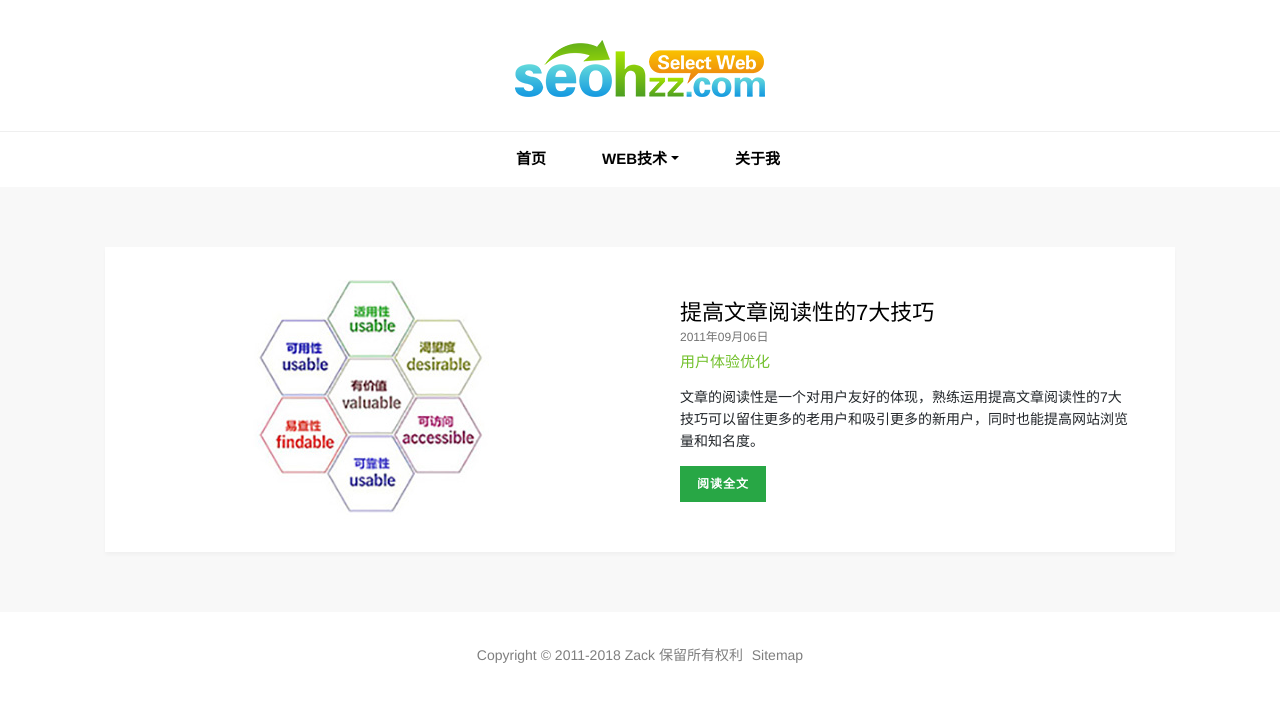
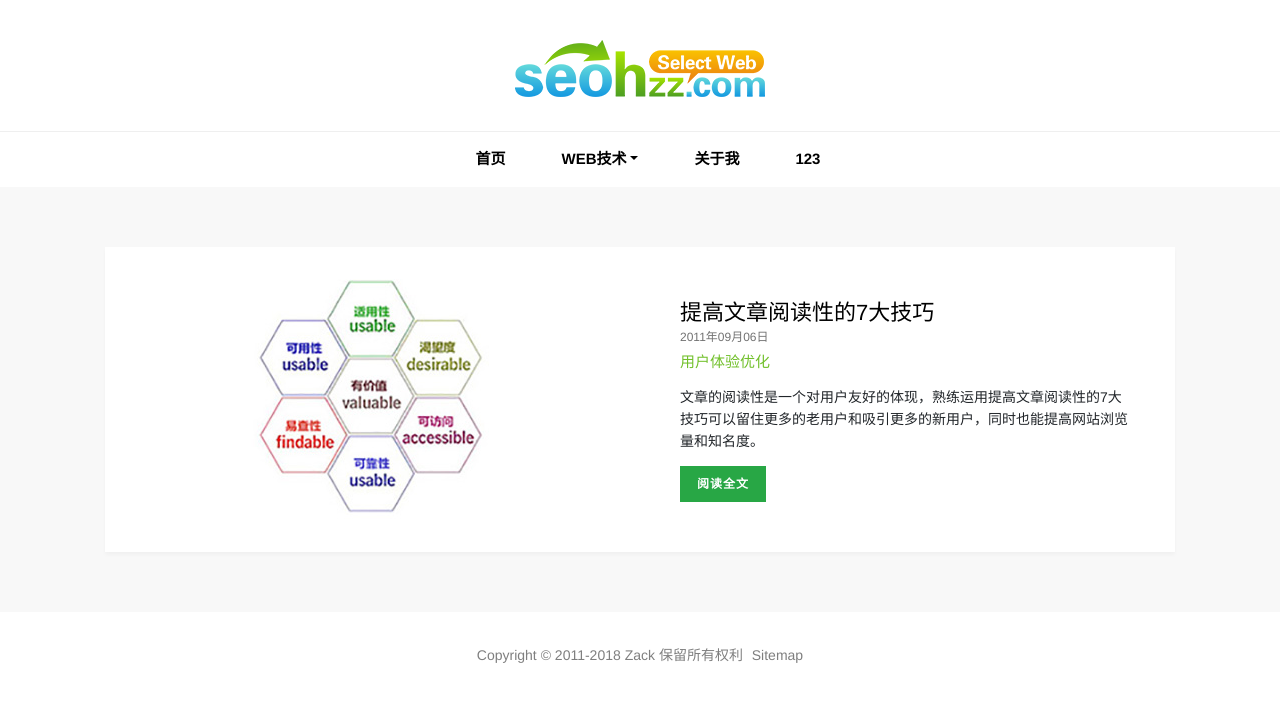
Before and after one commit to HOKOITING/HOKOITING.github.io, a Jekyll site: the page built from index.html, in a window 1280 px wide. Shown: the top 702 px of the page. Built offline with Jekyll 4.4.1, drawn with Linux system fonts in a browser that asks for light colours.

Commit message:
Update default.html

```diff
--- a/_layouts/default.html
+++ b/_layouts/default.html
@@ -33,6 +33,7 @@
               </div>
             </li>
             <li class="nav-item"><a class="nav-link" href="{{ site.url }}/about/">关于我</a></li>
+            <li class="nav-item"><a class="nav-link" href="{{ site.url }}/about/">123</a></li>
           </ul>
         </div>
       </nav>
```
